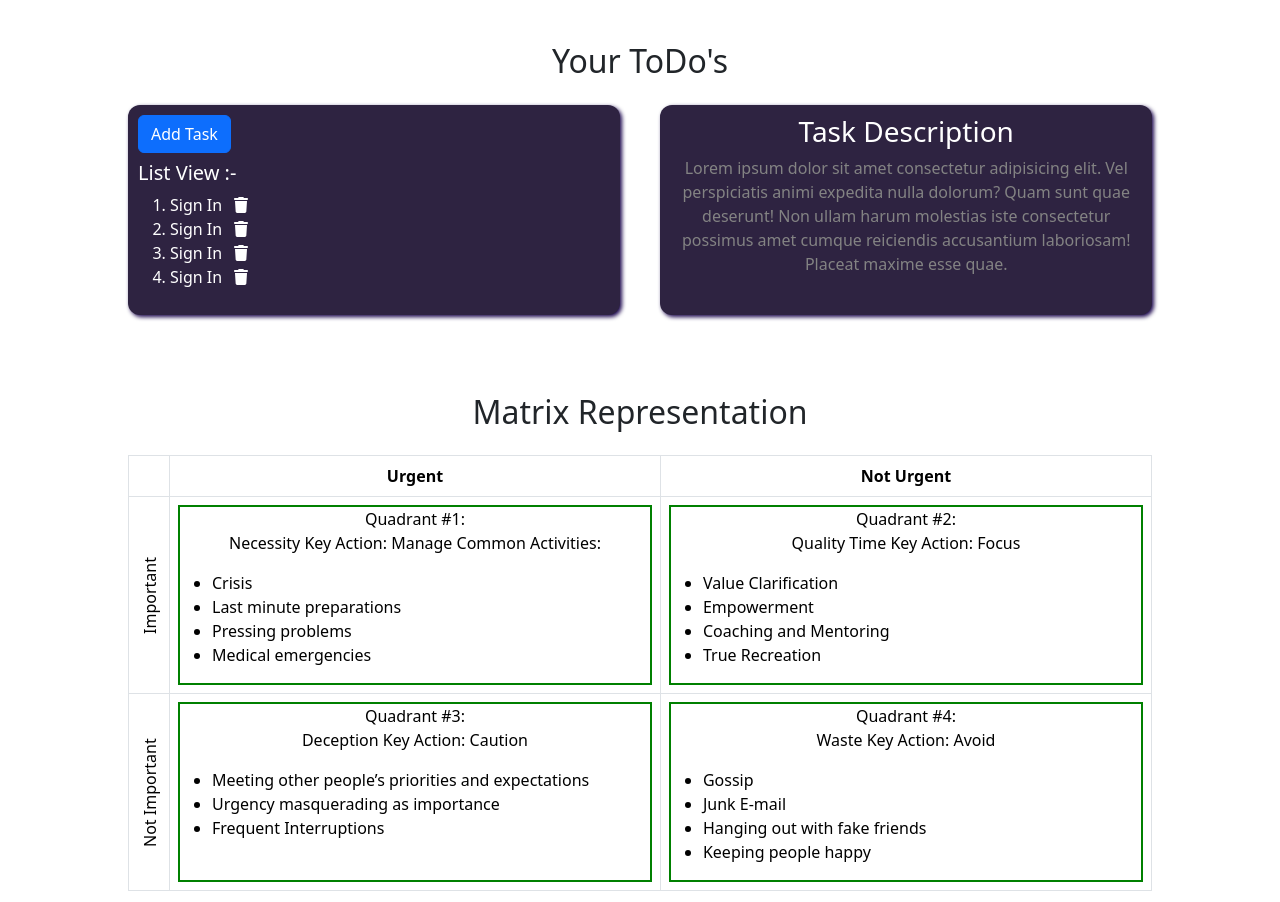
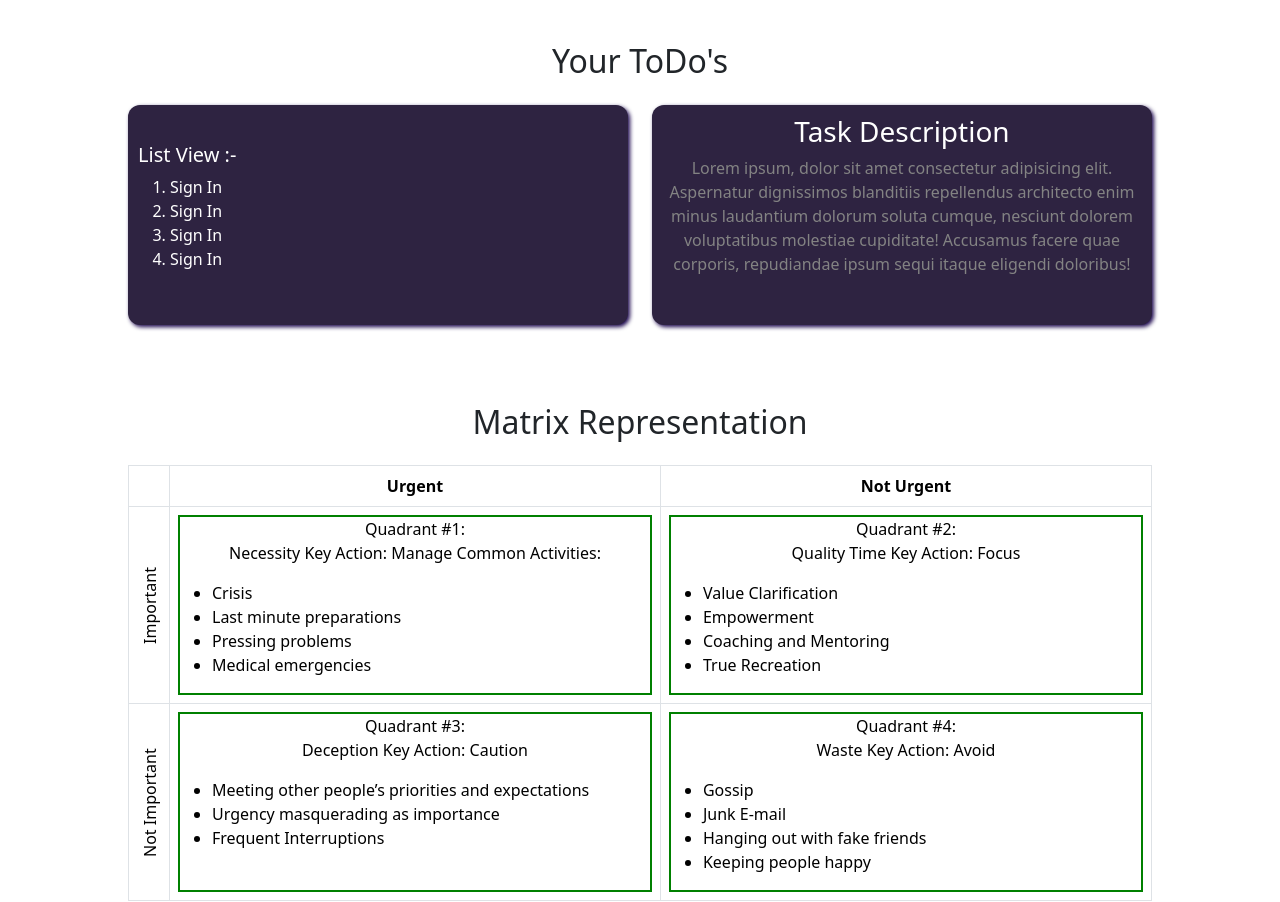
Before and after one commit to StarKBhaviN/Optimised_Time_Management, a React (Create React App) app in the folder frontend/: page / in a window 1280 px wide. Shown: the part 1136-2038 px from the top of the page. Built offline with nearby package versions, Linux system fonts and the light colour scheme.

Commit message:
Frontend changes

```diff
--- a/frontend/src/Components/TaskAddView.js
+++ b/frontend/src/Components/TaskAddView.js
@@ -1,30 +1,33 @@
-import React from 'react'
+import React, { useState, useEffect } from 'react';
 import Button from 'react-bootstrap/Button';
 import "../Styles/taskAddViewOuter.css"
 import { FontAwesomeIcon } from '@fortawesome/react-fontawesome'
 import { faTrash } from '@fortawesome/free-solid-svg-icons';
 
+function TaskAddView() {
+    const [tokenFound, setTokenFound] = useState(false);
 
-function TaskAddView() {
+    useEffect(() => {
+        // Check if token is found (You need to implement your token checking logic here)
+        const token = localStorage.getItem('token'); // Example: Check if token exists in localStorage
+        setTokenFound(!!token); // Set tokenFound based on whether token exists or not
+    }, []);
+
     return (
         <>
             <div className="taskAddViewOuter" id='addTask'>
                 <div className="widthSet">
-
-                    <h2 className='text-center mb-4' style={{marginTop : "44px"}}>Your ToDo's</h2>
-                    <div style={{ display: "flex", justifyContent: "space-between", marginBottom : "44px" }}>
-
+                    <h2 className='text-center mb-4' style={{ marginTop: "44px" }}>Your ToDo's</h2>
+                    <div style={{ display: "flex", justifyContent: "space-between", marginBottom: "44px", width: "100%" }}>
                         <div className="tasks">
-                            <Button variant="primary mb-2">Add Task</Button>{' '}
-
+                            {tokenFound && <Button variant="primary mb-2">Add Task</Button>}
                             <h5>List View :-</h5>
                             <div className="allTasks">
-
                                 <ol className='text-start'>
-                                    <li>Sign In <FontAwesomeIcon icon={faTrash} className='ms-2'/></li>
-                                    <li>Sign In <FontAwesomeIcon icon={faTrash} className='ms-2'/></li>
-                                    <li>Sign In <FontAwesomeIcon icon={faTrash} className='ms-2'/></li>
-                                    <li>Sign In <FontAwesomeIcon icon={faTrash} className='ms-2'/></li>
+                                    <li>Sign In {tokenFound && <FontAwesomeIcon icon={faTrash} className='ms-2' />}</li>
+                                    <li>Sign In {tokenFound && <FontAwesomeIcon icon={faTrash} className='ms-2' />}</li>
+                                    <li>Sign In {tokenFound && <FontAwesomeIcon icon={faTrash} className='ms-2' />}</li>
+                                    <li>Sign In {tokenFound && <FontAwesomeIcon icon={faTrash} className='ms-2' />}</li>
                                 </ol>
                             </div>
                         </div>
@@ -32,15 +35,17 @@ function TaskAddView() {
                         <div className="aboutTask">
                             <h3>Task Description</h3>
                             <p style={{ color: "rgb(131,131,131)" }}>
-                                Lorem ipsum dolor sit amet consectetur adipisicing elit. Vel perspiciatis animi expedita nulla dolorum? Quam sunt quae deserunt! Non ullam harum molestias iste consectetur possimus amet cumque reiciendis accusantium laboriosam! Placeat maxime esse quae.
+                                {tokenFound ?
+                                    `"Task description when token is found"` :
+                                    "Lorem ipsum, dolor sit amet consectetur adipisicing elit. Aspernatur dignissimos blanditiis repellendus architecto enim minus laudantium dolorum soluta cumque, nesciunt dolorem voluptatibus molestiae cupiditate! Accusamus facere quae corporis, repudiandae ipsum sequi itaque eligendi doloribus!"
+                                }
                             </p>
                         </div>
                     </div>
-
                 </div>
             </div>
         </>
     )
 }
 
-export default TaskAddView
+export default TaskAddView;
--- a/frontend/src/Components/TaskRepresentations.js
+++ b/frontend/src/Components/TaskRepresentations.js
@@ -1,12 +1,39 @@
-import React from 'react'
+import { React, useEffect, useState } from 'react'
 import "../Styles/TaskRepresentation.css"
 import Table from 'react-bootstrap/Table';
+import axios from 'axios';
 
-function TaskRepresentations() {
+function TaskRepresentations({ a_token, auth_token_id }) {
+    const [tokenFound, setTokenFound] = useState(false);
+    const [taskData, setTaskData] = useState(null);
+
+    useEffect(() => {
+        const token = localStorage.getItem('OTM_Token');
+        setTokenFound(!!token);
+
+        if (token) {
+            const fetchData = async () => {
+                try {
+                    const response = await axios.get("http://127.0.0.1:5000/api/tasks/get_all_tasks", {
+                        headers: {
+                            Authorization: `Bearer ${auth_token_id}`
+                        }
+                    })
+                    setTaskData(response.data);
+                } catch (error) {
+                    console.error('Error fetching task data:', error);
+                }
+            };
+
+            fetchData();
+        }
+    }, [a_token, auth_token_id]);
+
+    console.log(taskData)
     return (
         <>
             <div className="task_main">
-                <h2 className='mb-4' style={{marginTop : "34px"}}>Matrix Representation</h2>
+                <h2 className='mb-4' style={{ marginTop: "34px" }}>Matrix Representation</h2>
 
                 <div className='areaSetter'>
                     <Table bordered >
--- a/frontend/src/Styles/taskAddViewOuter.css
+++ b/frontend/src/Styles/taskAddViewOuter.css
@@ -18,7 +18,8 @@
   flex-direction: column;
   align-items: flex-start;
   justify-content: center;
-  width: 48%;
+  width: 500px;
+  height: 220px;
   padding: 10px;
   border: 0px solid green;
   color: white;
@@ -32,7 +33,8 @@
   border-radius: 12px;
   background-color: rgb(46, 35, 65);
   padding: 10px;
-  width: 48%;
+  width: 500px;
+  height: 220px;
   border: 0px solid purple;
   box-shadow: 2px 2px 4px rgb(23, 2, 74);
 }
```
